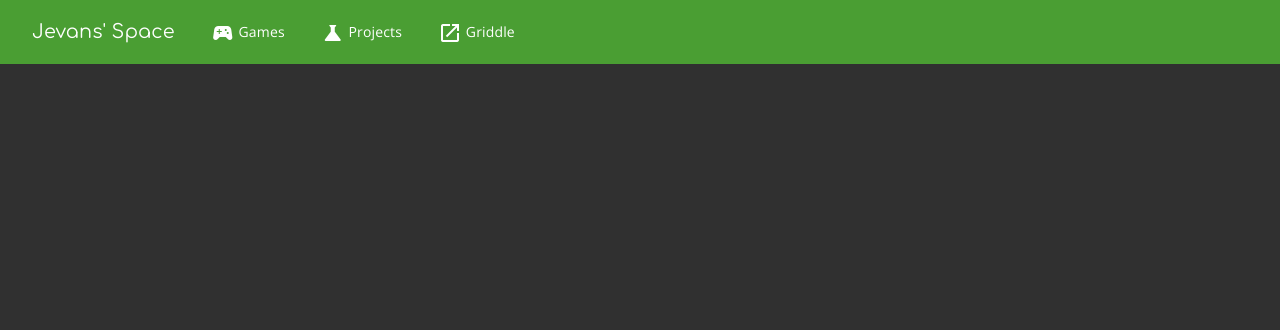
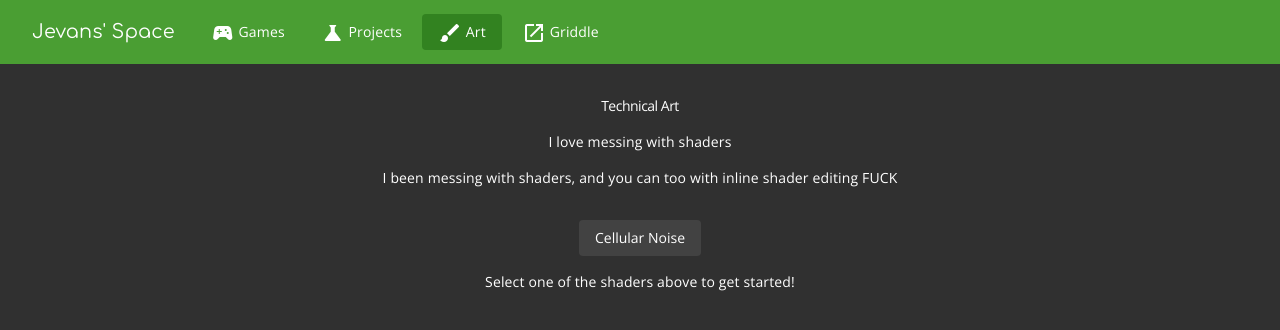
Before and after one commit to JackEvans24/jackevans24.github.io, an Angular app: page /art/1 in a window 1280 px wide. Before the commit this address led to /. Shown: the top 330 px of the page. Built offline with nearby package versions, Linux system fonts and the light colour scheme.

Commit message:
feat: add basic page layout for displaying shaders

```diff
--- a/src/app/app.component.html
+++ b/src/app/app.component.html
@@ -46,6 +46,14 @@
         Projects
     </a>
 
+    <a mat-button
+       class="menu-item"
+       routerLink="/art"
+       routerLinkActive="active-link">
+        <mat-icon>brush</mat-icon>
+        Art
+    </a>
+
     <!-- <a mat-button
        class="menu-item"
        routerLink="/merch"
--- a/src/app/app.module.ts
+++ b/src/app/app.module.ts
@@ -9,12 +9,14 @@ import { HomeComponent } from './home/home.component';
 import { MerchComponent } from './merch/merch.component';
 import { ProjectsModule } from './projects/projects.module';
 import { SharedModule } from './shared/shared.module';
+import { ArtComponent } from './art/art.component';
 
 @NgModule({
   declarations: [
     AppComponent,
     HomeComponent,
-    MerchComponent
+    MerchComponent,
+    ArtComponent
   ],
   imports: [
     BrowserModule,
--- /dev/null
+++ b/src/app/art/art.component.html
@@ -0,0 +1,21 @@
+<div class="mx-2 ta-c">
+    <div class="mat-display-3 mt-4 mb-2">Technical Art</div>
+
+    <div class="mat-title">I love messing with shaders</div>
+    <div class="mat-subheading-2 mb-4">I been messing with shaders, and you can too with inline shader editing FUCK</div>
+
+    <div id="shader-button-container"
+         class="mb-2">
+        <button *ngFor="let shader of shaders"
+                mat-flat-button
+                [routerLink]="'/art/' + shader.url"
+                routerLinkActive="mat-primary">{{shader.name}}</button>
+    </div>
+
+    <div *ngIf="currentShader; else noShader">{{currentShader.code}}</div>
+
+    <ng-template #noShader>
+        <div *ngIf="!currentShader"
+             class="mat-subheading-2">Select one of the shaders above to get started!</div>
+    </ng-template>
+</div>
--- /dev/null
+++ b/src/app/art/art.component.ts
@@ -0,0 +1,22 @@
+import { Component, OnInit } from '@angular/core';
+import { ActivatedRoute } from '@angular/router';
+import { IShader, shaders } from './data/shaders';
+
+@Component({
+    selector: 'app-art',
+    templateUrl: './art.component.html',
+    styleUrls: ['./art.component.scss']
+})
+export class ArtComponent implements OnInit {
+    public shaders = shaders;
+    public currentShader?: IShader;
+
+    constructor(private route: ActivatedRoute) { }
+
+    ngOnInit(): void {
+        this.route.paramMap.subscribe(params => {
+            console.log(params);
+            this.currentShader = shaders.find(shader => shader.url === params.get('shaderType'));
+        });
+    }
+}
--- /dev/null
+++ b/src/app/art/data/shaders.ts
@@ -0,0 +1,9 @@
+export interface IShader {
+    name: string;
+    url: string;
+    code: string;
+}
+
+export const shaders: IShader[] = [
+    { name: 'Cellular Noise', url: 'cellular-noise', code: '<div>Hello world</div>' }
+];
```
Also changed, not shown: src/app/app-routing.module.ts (+11 -5 lines), src/app/art/art.component.scss (added).
